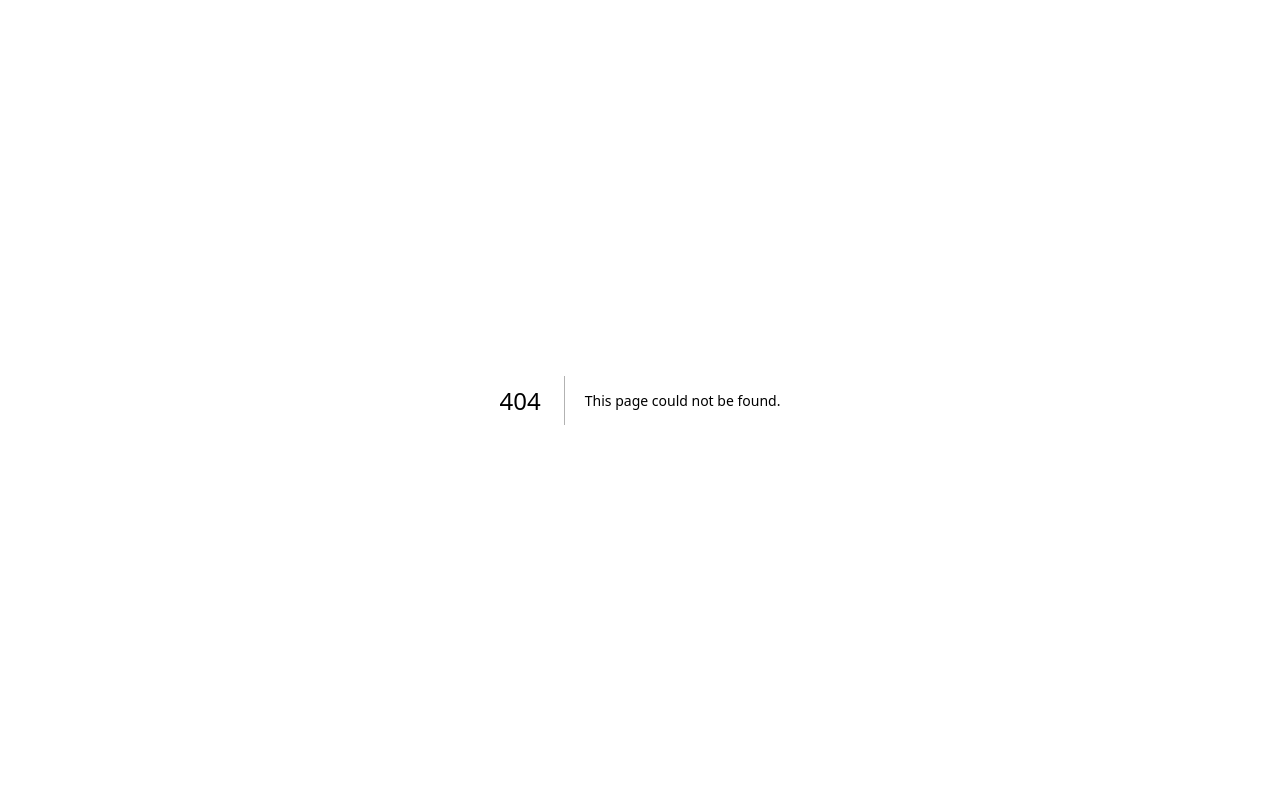
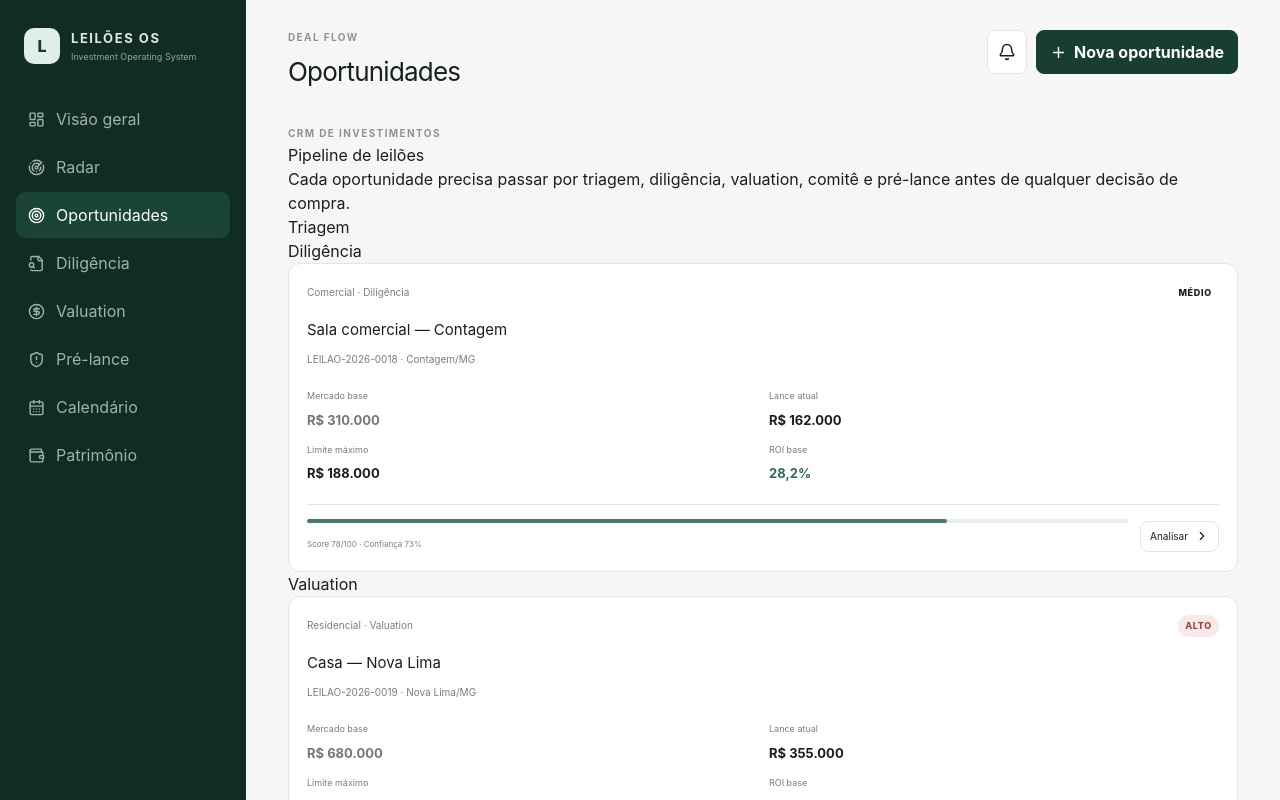
Before and after one commit to agendanutrijulianamoreira-droid/Leiloes, a Next.js app: page /opportunities in a window 1280 px wide. Before the commit this address had no page. Shown: the top 800 px of the page. Built offline with nearby package versions, Linux system fonts and the light colour scheme.

Commit message:
feat: add opportunities pipeline page

```diff
--- /dev/null
+++ b/app/opportunities/page.tsx
@@ -0,0 +1,26 @@
+import { DealCard } from '@/components/deal-card'
+import { OSShell } from '@/components/os-shell'
+import { opportunities } from '@/lib/demo-data'
+import { statusLabel } from '@/lib/format'
+
+export default function OpportunitiesPage() {
+  return (
+    <OSShell title="Oportunidades" eyebrow="DEAL FLOW">
+      <section className="sectionIntro">
+        <span className="eyebrow">CRM DE INVESTIMENTOS</span>
+        <h2>Pipeline de leilões</h2>
+        <p>Cada oportunidade precisa passar por triagem, diligência, valuation, comitê e pré-lance antes de qualquer decisão de compra.</p>
+      </section>
+      <div className="kanban">
+        {['screening', 'due_diligence', 'valuation', 'pre_bid'].map((status) => (
+          <section className="kanbanColumn" key={status}>
+            <h3>{statusLabel[status]}</h3>
+            {opportunities.filter((item) => item.status === status || (status === 'screening' && item.status === 'new')).map((opportunity) => (
+              <DealCard key={opportunity.id} opportunity={opportunity} />
+            ))}
+          </section>
+        ))}
+      </div>
+    </OSShell>
+  )
+}
```
